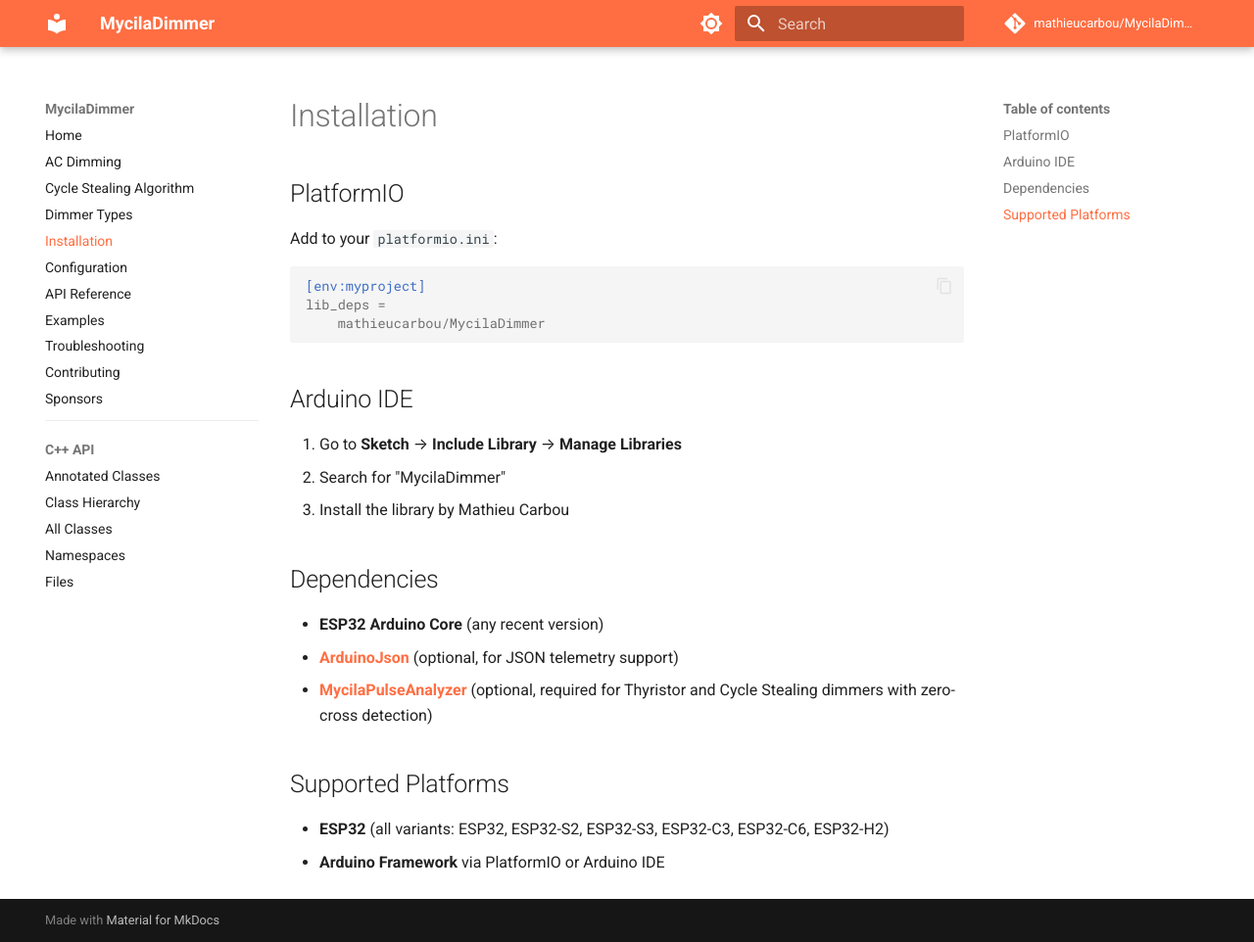
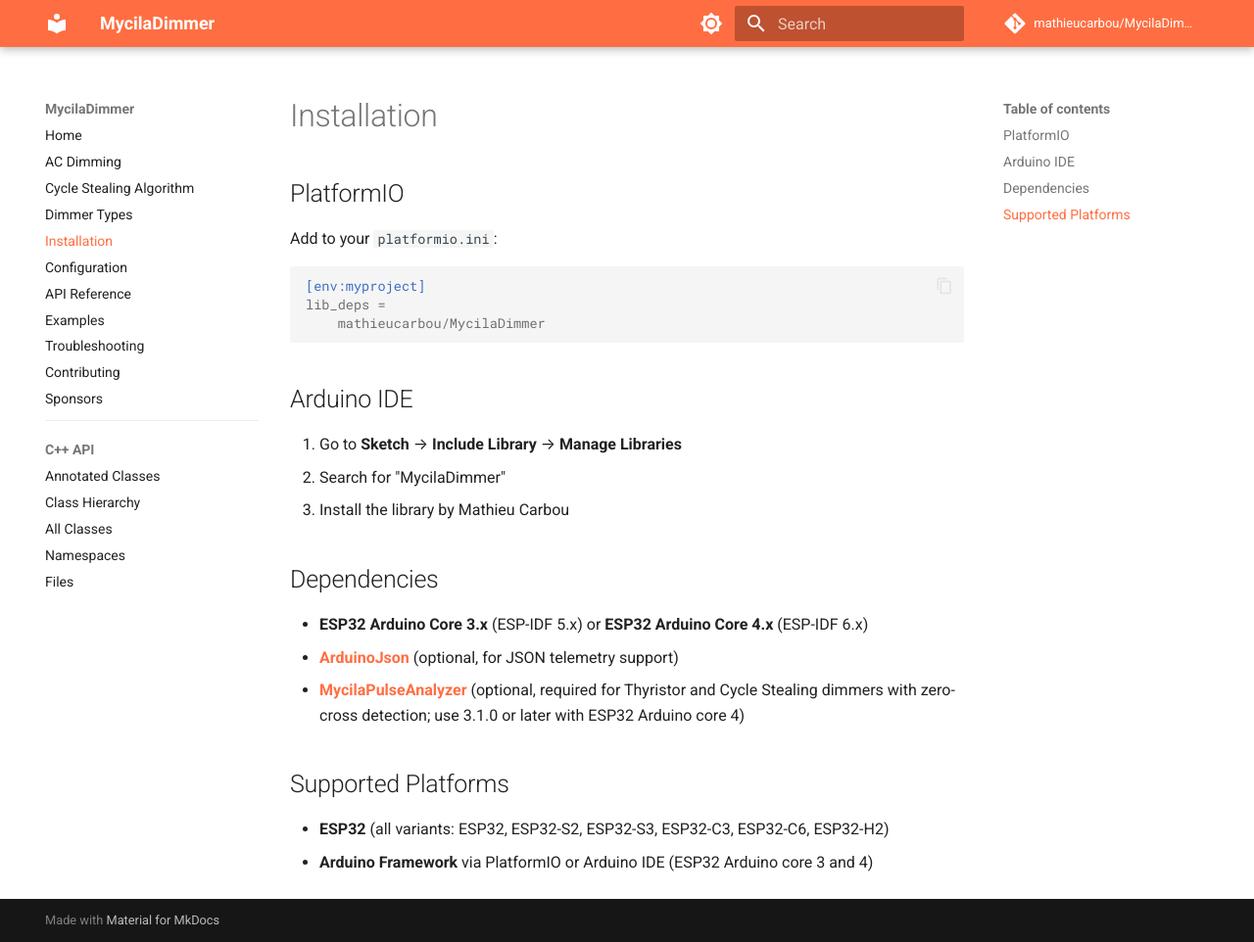
Before and after one commit to mathieucarbou/MycilaDimmer, an MkDocs documentation site: the page built from docs/installation.md, in a window 1280 px wide and 962 px high. Shown: the whole window at 98% size. Built offline with MkDocs 1.6.1 and Material for MkDocs 9.7.7, drawn with Linux system fonts in a browser that asks for light colours; comment, search, counter and statistics services are not loaded.

Commit message:
Arduino v4.0.0 based on ESP-IDF v6.1.1

```diff
--- a/docs/installation.md
+++ b/docs/installation.md
@@ -18,11 +18,11 @@ lib_deps =
 
 ## Dependencies
 
-- **ESP32 Arduino Core** (any recent version)
+- **ESP32 Arduino Core 3.x** (ESP-IDF 5.x) or **ESP32 Arduino Core 4.x** (ESP-IDF 6.x)
 - **[ArduinoJson](https://github.com/bblanchon/ArduinoJson)** (optional, for JSON telemetry support)
-- **[MycilaPulseAnalyzer](https://github.com/mathieucarbou/MycilaPulseAnalyzer)** (optional, required for Thyristor and Cycle Stealing dimmers with zero-cross detection)
+- **[MycilaPulseAnalyzer](https://github.com/mathieucarbou/MycilaPulseAnalyzer)** (optional, required for Thyristor and Cycle Stealing dimmers with zero-cross detection; use 3.1.0 or later with ESP32 Arduino core 4)
 
 ## Supported Platforms
 
 - **ESP32** (all variants: ESP32, ESP32-S2, ESP32-S3, ESP32-C3, ESP32-C6, ESP32-H2)
-- **Arduino Framework** via PlatformIO or Arduino IDE
+- **Arduino Framework** via PlatformIO or Arduino IDE (ESP32 Arduino core 3 and 4)
--- a/library.json
+++ b/library.json
@@ -1,6 +1,6 @@
 {
   "name": "MycilaDimmer",
-  "version": "3.0.1",
+  "version": "3.1.0",
   "description": "ESP32 / Arduino Dimming Library to control TRIAC, Random SSR, Voltage Regulator with DfRobot DAC or PWM",
   "keywords": "configuration",
   "homepage": "https://github.com/mathieucarbou/MycilaDimmer",
```
Also changed, not shown: README.md (+2 -0 lines), docs/configuration.md (+7 -4 lines), docs/index.md (+3 -1 lines), 13 other files.
